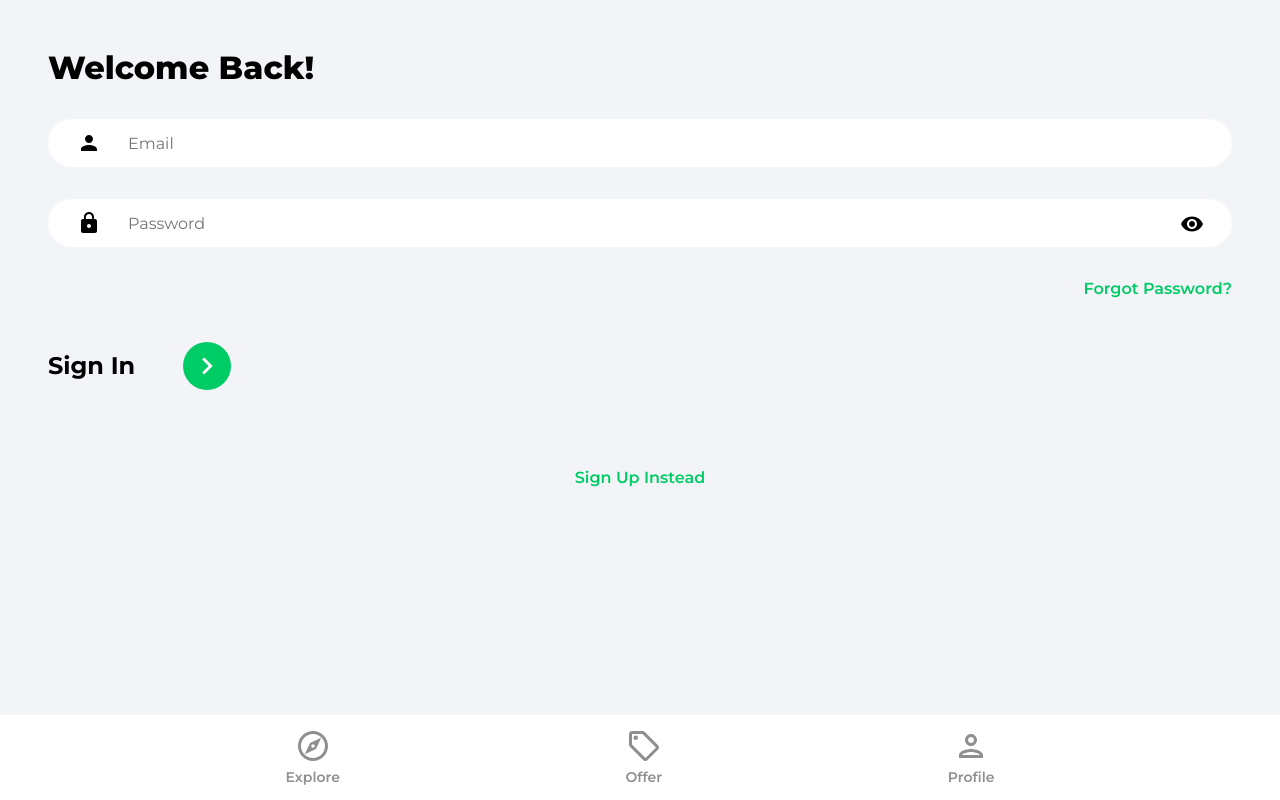
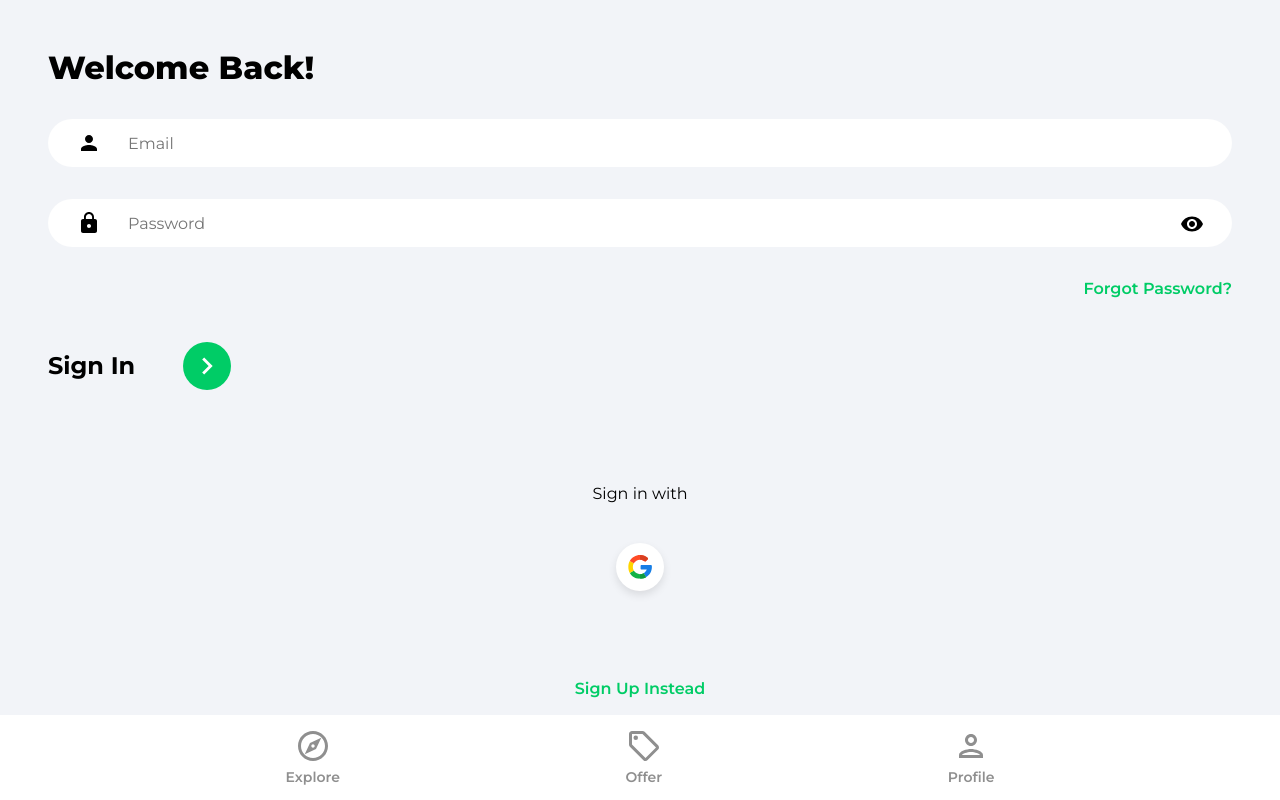
Before and after one commit to cuadchris/home_marketplace, a React (Create React App) app: page /sign-in in a window 1280 px wide. Built offline with nearby package versions, Linux system fonts and the light colour scheme.

Commit message:
can sign in with google

```diff
--- /dev/null
+++ b/src/components/OAuth.jsx
@@ -0,0 +1,46 @@
+import { getAuth, GoogleAuthProvider, signInWithPopup } from "firebase/auth";
+import { doc, getDoc, serverTimestamp, setDoc } from "firebase/firestore";
+import { useLocation, useNavigate } from "react-router-dom";
+import { toast } from "react-toastify";
+import { db } from "../firebase.config";
+import googleIcon from "../assets/svg/googleIcon.svg";
+
+const OAuth = () => {
+  const navigate = useNavigate();
+  const location = useLocation();
+
+  const onGoogleClick = async () => {
+    try {
+      const auth = getAuth();
+      const provider = new GoogleAuthProvider();
+      const result = await signInWithPopup(auth, provider);
+      const user = result.user;
+
+      //check for user
+      const docRef = doc(db, "users", user.uid);
+      const docSnap = await getDoc(docRef);
+
+      //if user does not exist, create user
+      if (!docSnap.exists()) {
+        await setDoc(doc(db, "users", user.uid), {
+          name: user.displayName,
+          email: user.email,
+          timestamp: serverTimestamp(),
+        });
+      }
+      navigate("/");
+    } catch (error) {
+      toast.error("Could not authorize with Google");
+    }
+  };
+
+  return (
+    <div className="socialLogin">
+      <p>Sign {location.pathname === "/sign-up" ? "up" : "in"} with</p>
+      <button className="socialIconDiv" onClick={onGoogleClick}>
+        <img className="socialIconImg" src={googleIcon} alt="google" />
+      </button>
+    </div>
+  );
+};
+export default OAuth;
--- a/src/pages/SignIn.jsx
+++ b/src/pages/SignIn.jsx
@@ -4,6 +4,7 @@
 import { ReactComponent as ArrowRightIcon } from "../assets/svg/keyboardArrowRightIcon.svg";
 import visibilityIcon from "../assets/svg/visibilityIcon.svg";
 import { getAuth, signInWithEmailAndPassword } from "firebase/auth";
+import OAuth from "../components/OAuth";
 
 export const SignIn = () => {
   const [showPassword, setShowPassword] = useState(false);
@@ -90,6 +91,7 @@
         </form>
 
         {/* google 0auth */}
+        <OAuth />
 
         <div className="justtest">
           <Link to="/sign-up" className="registerLink">
--- a/src/pages/SignUp.jsx
+++ b/src/pages/SignUp.jsx
@@ -10,6 +10,7 @@
 import { db } from "../firebase.config";
 import { doc, setDoc, serverTimestamp } from "firebase/firestore";
 import { toast } from "react-toastify";
+import OAuth from "../components/OAuth";
 
 export const SignUp = () => {
   const [showPassword, setShowPassword] = useState(false);
@@ -115,6 +116,7 @@
         </form>
 
         {/* google 0auth */}
+        <OAuth />
 
         <div className="justtest">
           <Link to="/sign-in" className="registerLink">
```
